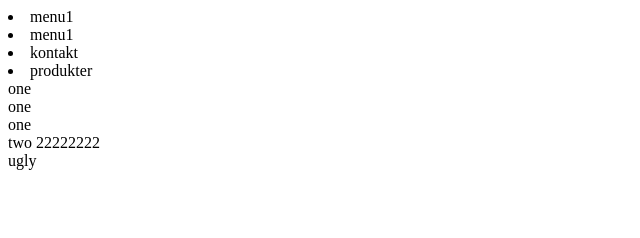
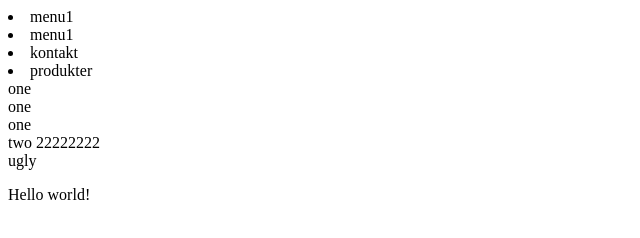
Before and after one commit to Deliverancieux/collab-repo, a plain HTML site: page index.html in a window 1280 px wide. Shown: the whole page, without its empty margins (0-640 px from the left). Drawn offline with Linux system fonts and the light colour scheme.

Commit message:
footer updated

```diff
--- a/index.html
+++ b/index.html
@@ -35,7 +35,7 @@
         </nav>
     </main>
     <footer>
-        <p></p>
+        <p>Hello world!</p>
     </footer>
     <script type="text/javascript" src=""></script>
 </body>
```
